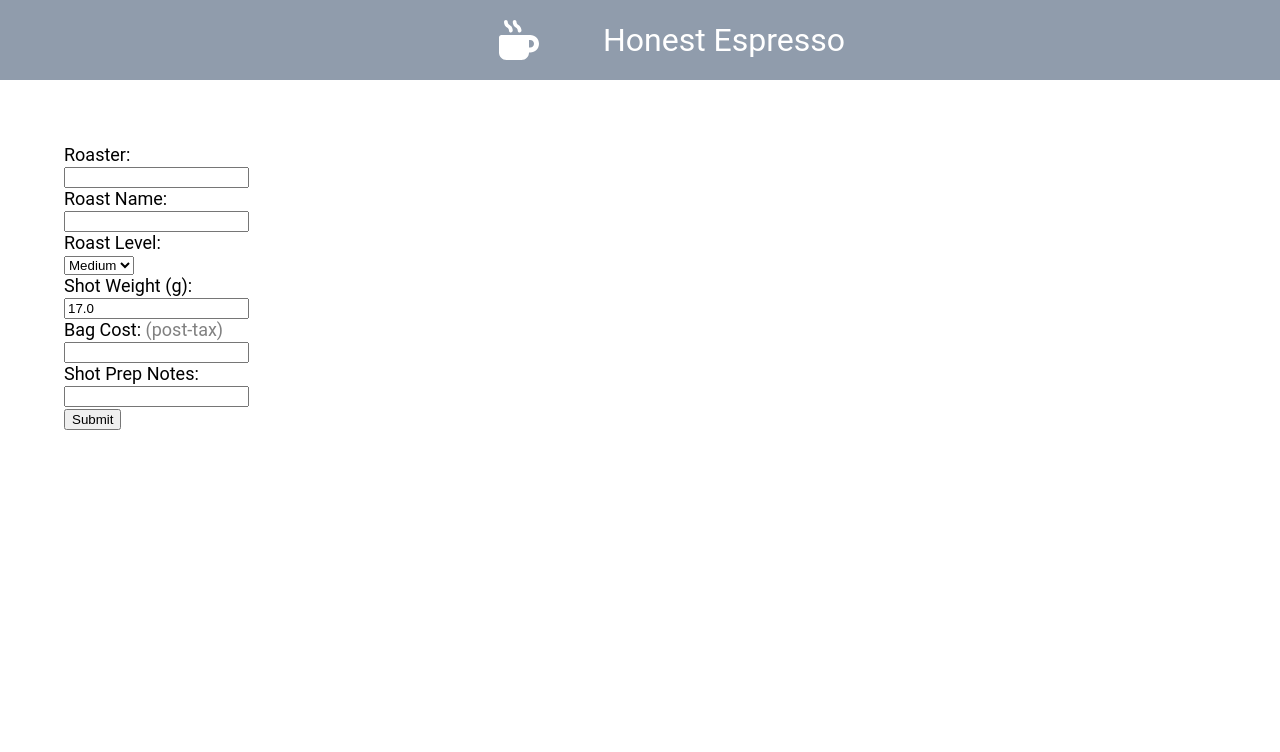
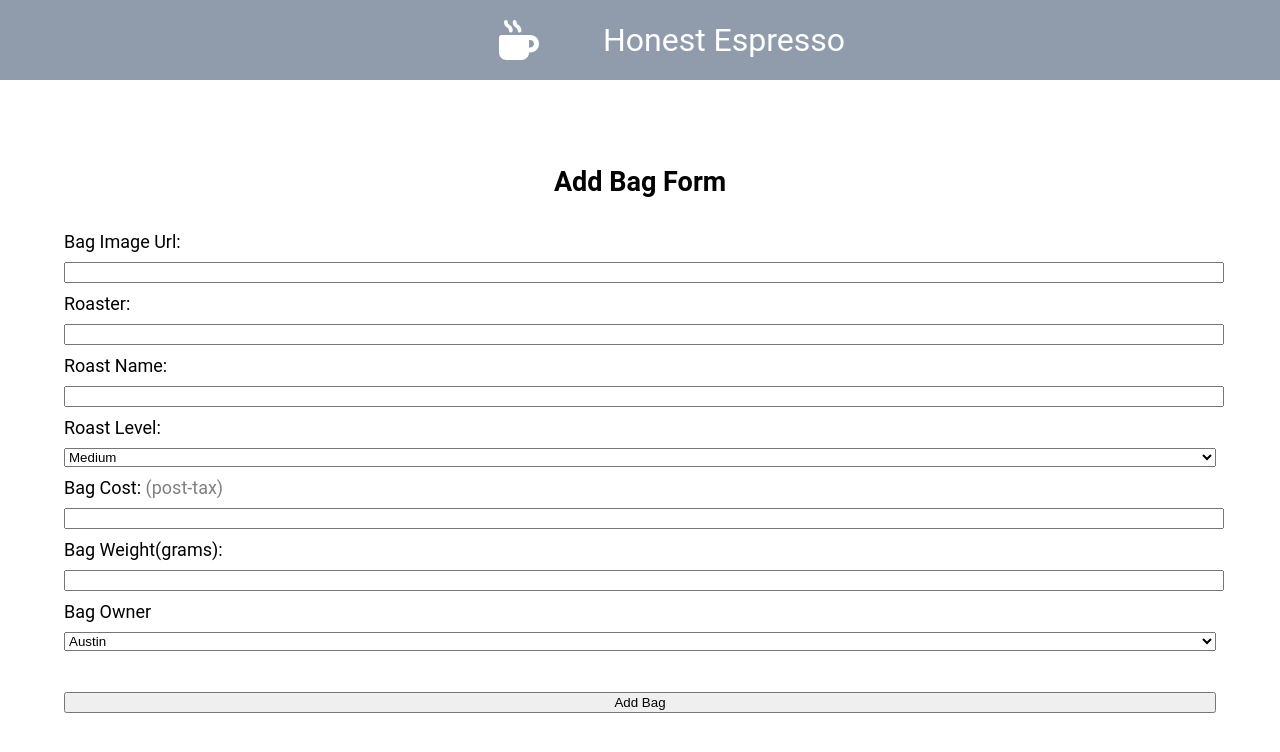
Before and after one commit to officialdavidtaylor/honest-espresso, a Next.js app: page /add-bag in a window 1280 px wide. Shown: the top 752 px of the page. Built offline with nearby package versions, Linux system fonts and the light colour scheme.

Commit message:
Add Bag Form

```diff
--- a/package.json
+++ b/package.json
@@ -13,7 +13,8 @@
     "graphql": "^15.6.1",
     "next": "11.1.2",
     "react": "17.0.2",
-    "react-dom": "17.0.2"
+    "react-dom": "17.0.2",
+    "react-hook-form": "^7.19.1"
   },
   "devDependencies": {
     "@types/react": "17.0.31",
--- a/pages/add-bag.module.css
+++ b/pages/add-bag.module.css
@@ -2,6 +2,8 @@
   width: 90vw;
   margin: 5vw;
   display: flex;
+  flex-direction: column;
+  align-items: center;
 
   font-family: Roboto, sans-serif;
   font-style: normal;
--- a/pages/add-bag.tsx
+++ b/pages/add-bag.tsx
@@ -1,37 +1,150 @@
 import React from "react";
+import { useMutation, gql } from "@apollo/client";
+import { useForm } from "react-hook-form";
 
 import styles from "./add-bag.module.css";
 
-interface Props { }
+const AddBagMutation = gql`
+  mutation InsertNewBag(
+    $imageUrl: String!
+    $bagOwnerId: Int!
+    $bagCost: numeric!
+    $roastName: String!
+    $roaster: String!
+    $bagWeight: Int!
+    $roastLevel: String!
+  ) {
+    insert_coffee_bag_one(
+      object: {
+        image_url: $imageUrl
+        roaster: $roaster
+        roast_name: $roastName
+        price_paid: $bagCost
+        weight_in_grams: $bagWeight
+        owner_user_id: $bagOwnerId
+        roast_level: $roastLevel
+      }
+    ) {
+      id
+      roaster
+    }
+  }
+`;
+
+interface Props {}
+
+interface FormValues {
+  imageUrl: string;
+  roaster: string;
+  roastName: string;
+  roastLevel: string;
+  bagCost: number;
+  bagWeight: string;
+  bagOwnerId: string;
+}
+
+const style = {
+  width: "100%",
+  margin: "10px 0",
+};
 
 const AddBagPage = (props: Props) => {
+  const [addBagMutation, addBagProperties] = useMutation(AddBagMutation);
+
+  const {
+    register,
+    handleSubmit,
+    formState: { errors },
+  } = useForm<FormValues>({
+    defaultValues: { roastLevel: "medium" },
+  });
+
+  const onSubmit = async (values: FormValues) => {
+    await addBagMutation({ variables: values });
+  };
+  console.log({ addBagProperties });
+
   return (
     <div className={styles.formContainer}>
-      <form>
-        <label>Roaster:</label><br />
-        <input type="text" name="roaster" /><br />
-
-        <label>Roast Name:</label><br />
-        <input type="text" name="roastName" /><br />
-
-        <label>Roast Level:</label><br />
-        <select className="selectList" name="roastLevel">
-          <option>Medium</option>
-          <option>Light</option>
-          <option>Dark</option>
-        </select><br />
-
-        <label>Shot Weight (g):</label><br />
-        <input type="text" name="shotWeight" defaultValue="17.0" /><br />
-
-        <label>Bag Cost: <span style={{ color: "gray" }}>(post-tax)</span></label><br />
-        <input className={styles.bagCost} type="text" name="bagCost" pattern="^\d|\d+.|\d+(.\d{1,2})?$" /><br />
-
-        <label>Shot Prep Notes:</label><br />
-        <input type="text" name="prepNotes" /><br />
-
-        <input type="submit" value="Submit" />
+      <h2>Add Bag Form</h2>
+      <form onSubmit={handleSubmit(onSubmit)} style={style}>
+        <label>Bag Image Url:</label>
+        <br />
+        <input
+          type='url'
+          {...register("imageUrl", { required: true })}
+          style={style}
+        />
+        <br />
+        <label>Roaster:</label>
+        <br />
+        <input
+          type='text'
+          {...register("roaster", { required: true })}
+          style={style}
+        />
+        <br />
+        <label>Roast Name:</label>
+        <br />
+        <input
+          type='text'
+          {...register("roastName", { required: true })}
+          style={style}
+        />
+        <br />
+        <label>Roast Level:</label>
+        <br />
+        <select
+          className='selectList'
+          style={style}
+          {...register("roastLevel", { required: true })}
+        >
+          <option value='light'>Light</option>
+          <option value='medium'>Medium</option>
+          <option value='dark'>Dark</option>
+        </select>
+        <br />
+        <label>
+          Bag Cost: <span style={{ color: "gray" }}>(post-tax)</span>
+        </label>
+        <br />
+        <input
+          type='text'
+          style={style}
+          {...register("bagCost", { required: true })}
+        />
+        <br />
+        <label>Bag Weight(grams):</label>
+        <br />
+        <input
+          type='number'
+          style={style}
+          {...register("bagWeight", { required: true })}
+        />
+        <br />
+        <label>Bag Owner</label>
+        <br />
+        <select style={style} {...register("bagOwnerId", { required: true })}>
+          <option value='1'>Austin</option>
+          <option value='2'>David</option>
+        </select>
+        <br />
+        <br />
+        <button
+          type='submit'
+          style={style}
+          disabled={addBagProperties.loading || addBagProperties.called}
+        >
+          {addBagProperties.loading ? "Loading..." : "Add Bag"}
+        </button>
       </form>
+      {Object.values(errors).reduce(
+        (acc: any, cur) => (acc ? acc : cur ? cur : null),
+        null
+      ) &&
+        addBagProperties.error && (
+          <p style={{ color: "red" }}>Something went wrong :(</p>
+        )}
     </div>
   );
 };
```
Also changed, not shown: 1 other file (tests, documents, lock files or other folders). Lines whose indentation alone changed are shown as unchanged.
